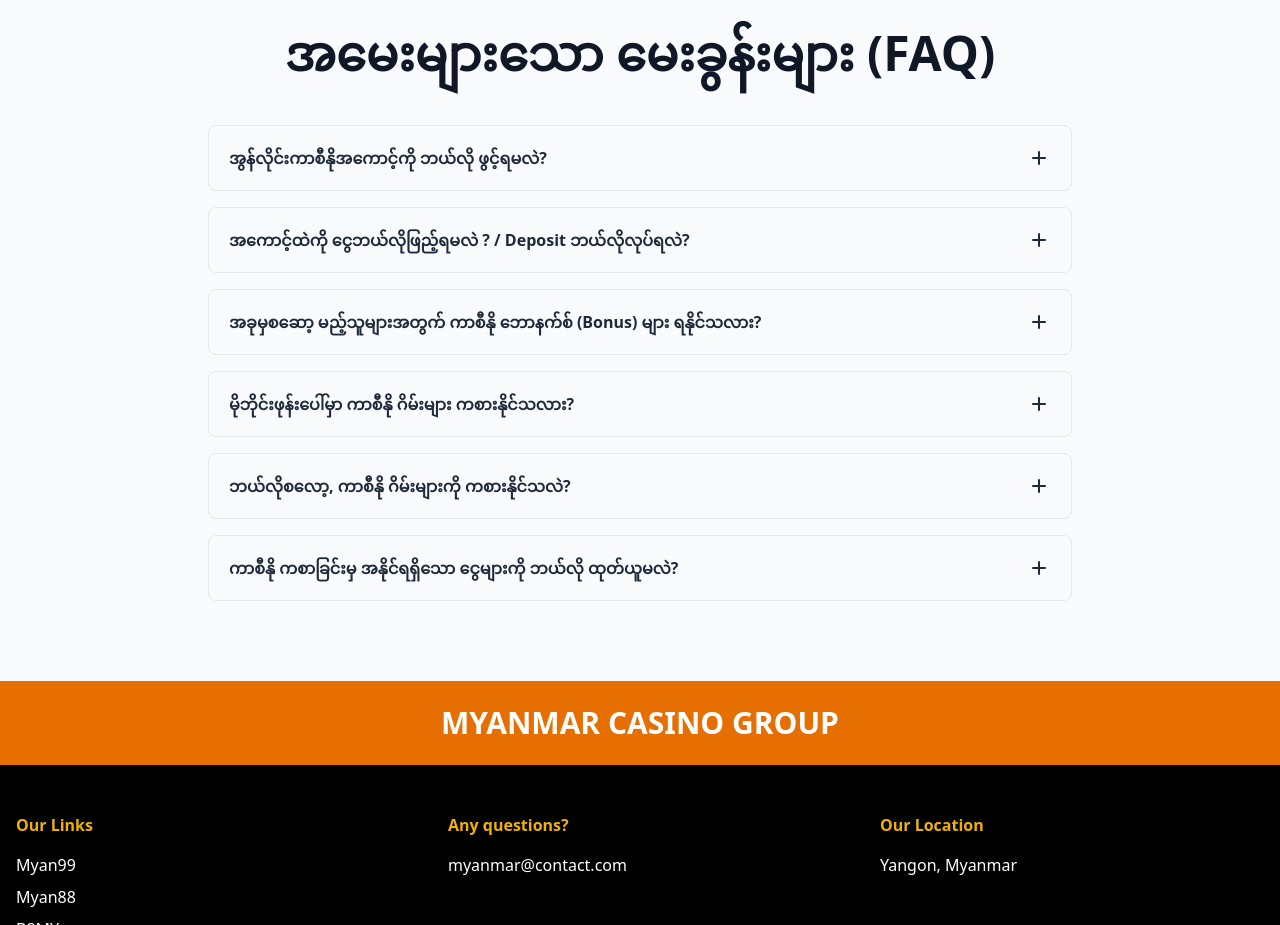
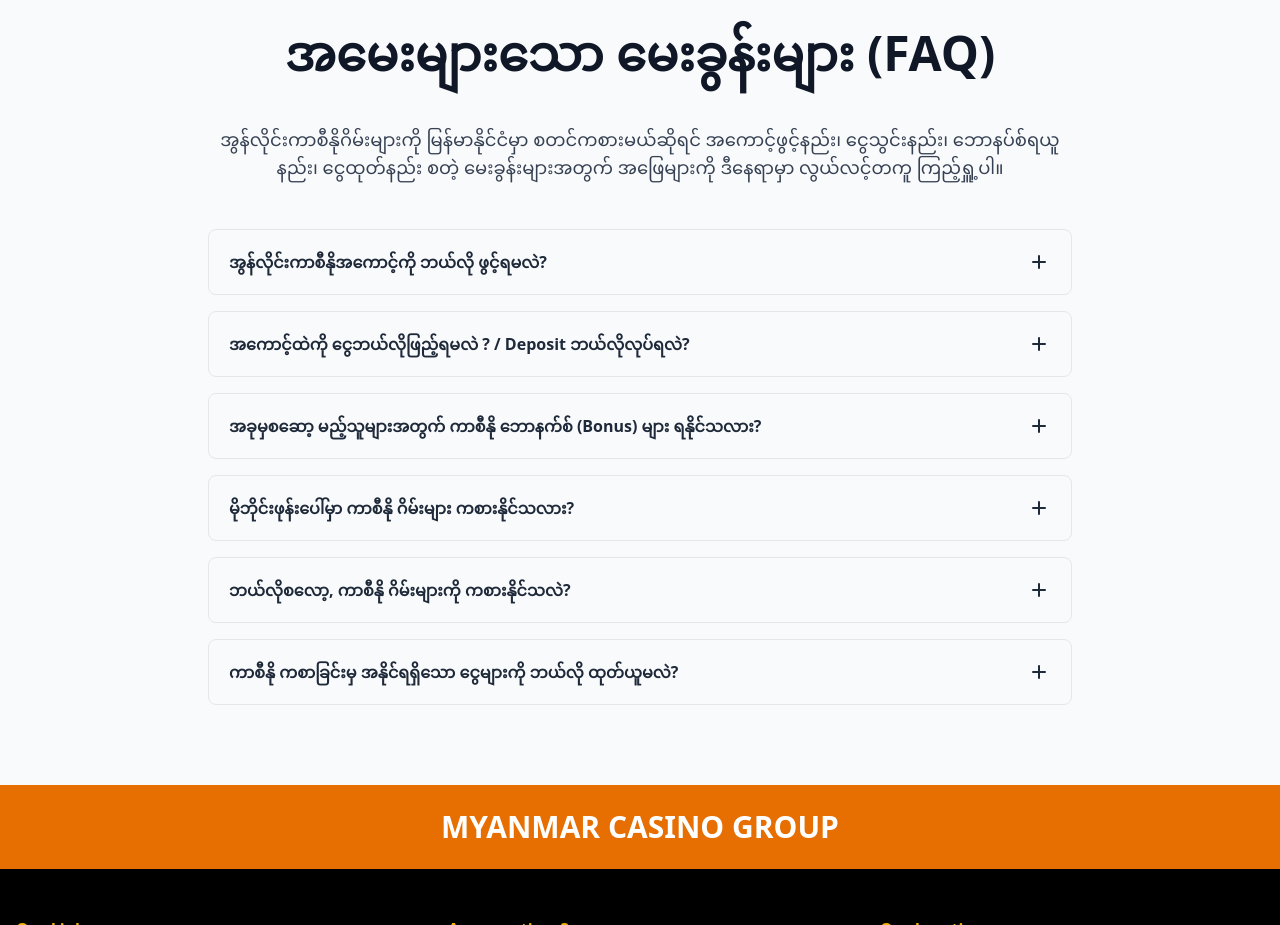
Before and after one commit to thurasoe23/myancasino-seo, a plain HTML site: page index.html in a window 1280 px wide. Shown: the part 4420-5345 px from the top of the page. Drawn offline with Linux system fonts and the light colour scheme.

Commit message:
FAQ update

```diff
--- a/index.html
+++ b/index.html
@@ -453,6 +453,7 @@
     <section id="faq" class="py-20 bg-gray-50 fade-in-section">
       <div class="max-w-4xl mx-auto px-4">
         <h2 class="text-3xl sm:text-4xl md:text-5xl font-bold text-center mb-12">အမေးများသော မေးခွန်းများ (FAQ)</h2>
+        <p class="text-center text-lg text-gray-700 mb-12">အွန်လိုင်းကာစီနိုဂိမ်းများကို မြန်မာနိုင်ငံမှာ စတင်ကစားမယ်ဆိုရင် အကောင့်ဖွင့်နည်း၊ ငွေသွင်းနည်း၊ ဘောနပ်စ်ရယူနည်း၊ ငွေထုတ်နည်း စတဲ့ မေးခွန်းများအတွက် အဖြေများကို ဒီနေရာမှာ လွယ်လင့်တကူ ကြည့်ရှူ့ပါ။</p>
         <div class="space-y-4">
 
           <div class="border border-gray-200 rounded-lg">
```
